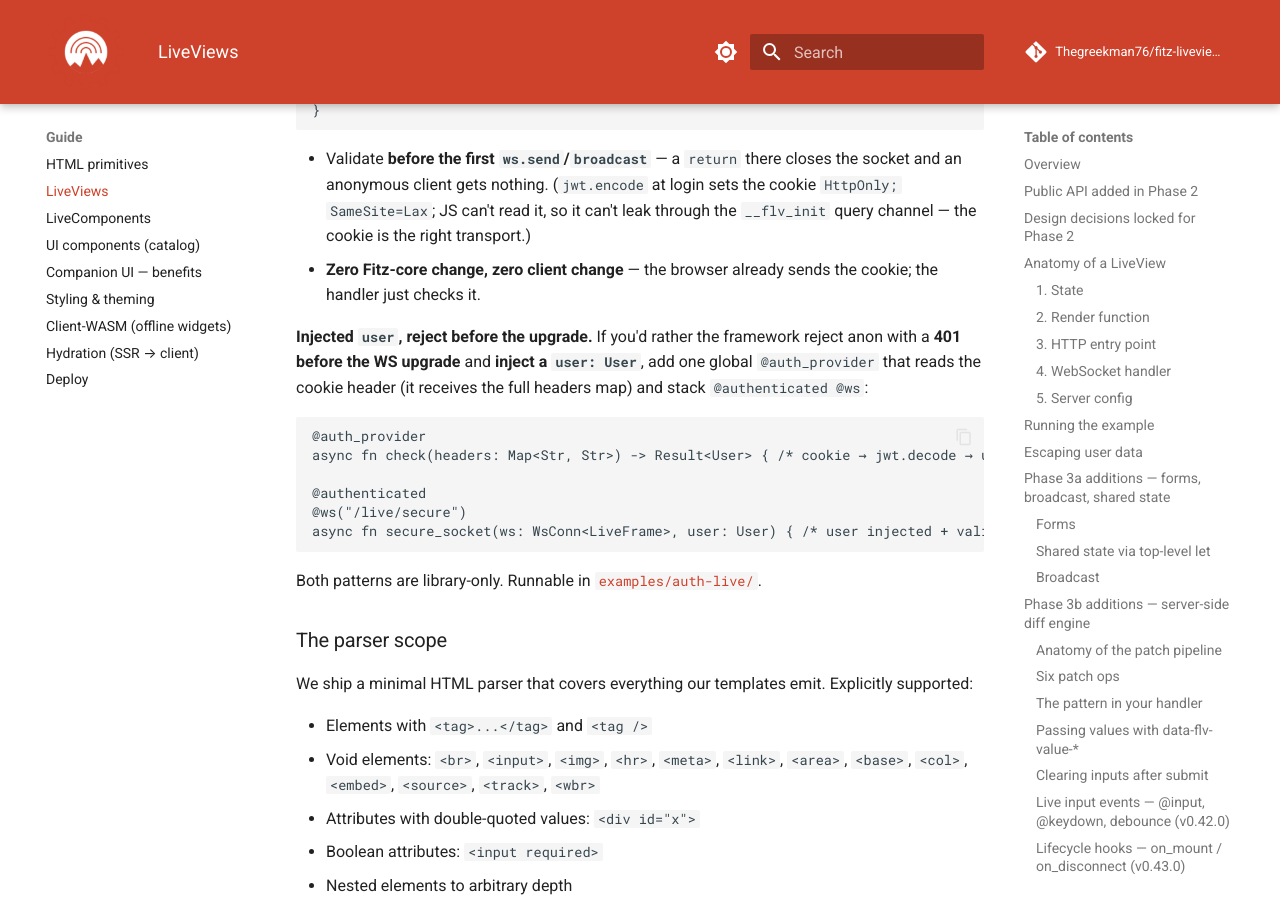
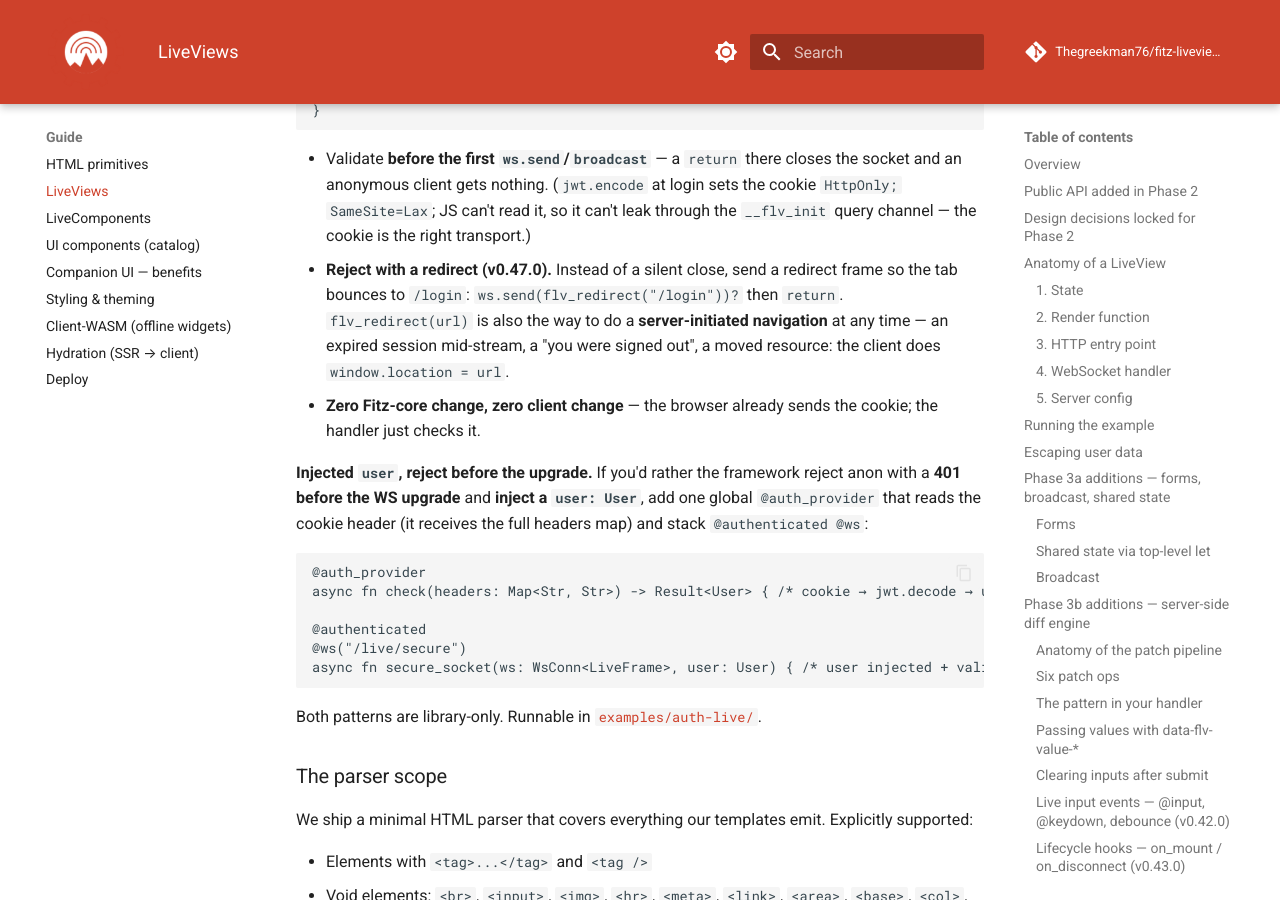
Before and after one commit to Thegreekman76/fitz-liveviews, an MkDocs documentation site: the page built from docs/liveviews.md, in a window 1280 px wide and 900 px high, scrolled down 11161 px. Built offline with MkDocs 1.6.1 and Material for MkDocs 9.7.7, drawn with Linux system fonts in a browser that asks for light colours; comment, search, counter and statistics services are not loaded.

Commit message:
feat: flv_redirect — server-initiated navigation (D2) — v0.47.0
Un @ws puede navegar el tab del cliente: rechazar anon con redirect en vez de
cierre silencioso, bouncear una sesión expirada, o "you were signed out".

- src/lib.fitz: flv_redirect(url) -> LiveFrame (frame que el cliente convierte en
  window.location = url) + rama __flv_redirect al tope del onmessage (antes de
  tocar el DOM; solo dispara con event === "__flv_redirect", frames existentes
  intactos). +2 @test → 124 lib tests.
- examples/auth-live/: el anon socket manda flv_redirect("/login") en vez de
  cierre silencioso; botón "Sign out" dispara un redirect del loop. Headless 6/6.
- docs/liveviews.md + README: la opción reject-with-redirect + navegación
  server-initiated. fitz.toml 0.46.1 → 0.47.0.

Byte-compat: la rama es aditiva; los @test son substring y ningún ejemplo está
byte-snapshotteado → nada re-baselina, páginas existentes idénticas.

```diff
--- a/docs/liveviews.md
+++ b/docs/liveviews.md
@@ -525,6 +525,12 @@ async fn secure_socket(ws: WsConn<LiveFrame>, cookie: Str?) {
   the socket and an anonymous client gets nothing. (`jwt.encode` at login sets
   the cookie `HttpOnly; SameSite=Lax`; JS can't read it, so it can't leak through
   the `__flv_init` query channel — the cookie is the right transport.)
+- **Reject with a redirect (v0.47.0).** Instead of a silent close, send a
+  redirect frame so the tab bounces to `/login`:
+  `ws.send(flv_redirect("/login"))?` then `return`. `flv_redirect(url)` is also
+  the way to do a **server-initiated navigation** at any time — an expired
+  session mid-stream, a "you were signed out", a moved resource: the client does
+  `window.location = url`.
 - **Zero Fitz-core change, zero client change** — the browser already sends the
   cookie; the handler just checks it.
 
--- a/fitz.toml
+++ b/fitz.toml
@@ -1,6 +1,6 @@
 [package]
 name = "fitz-liveviews"
-version = "0.46.1"
+version = "0.47.0"
 edition = "2026"
 description = "Real-time server-rendered UI for Fitz. WebSocket diffing, zero JS build, Phoenix LiveView-inspired."
 authors = ["Martín Palopoli"]
```
Also changed, not shown: CHANGELOG.md (+27 -0 lines), examples/auth-live/README.md (+13 -3 lines), 3 other files.
